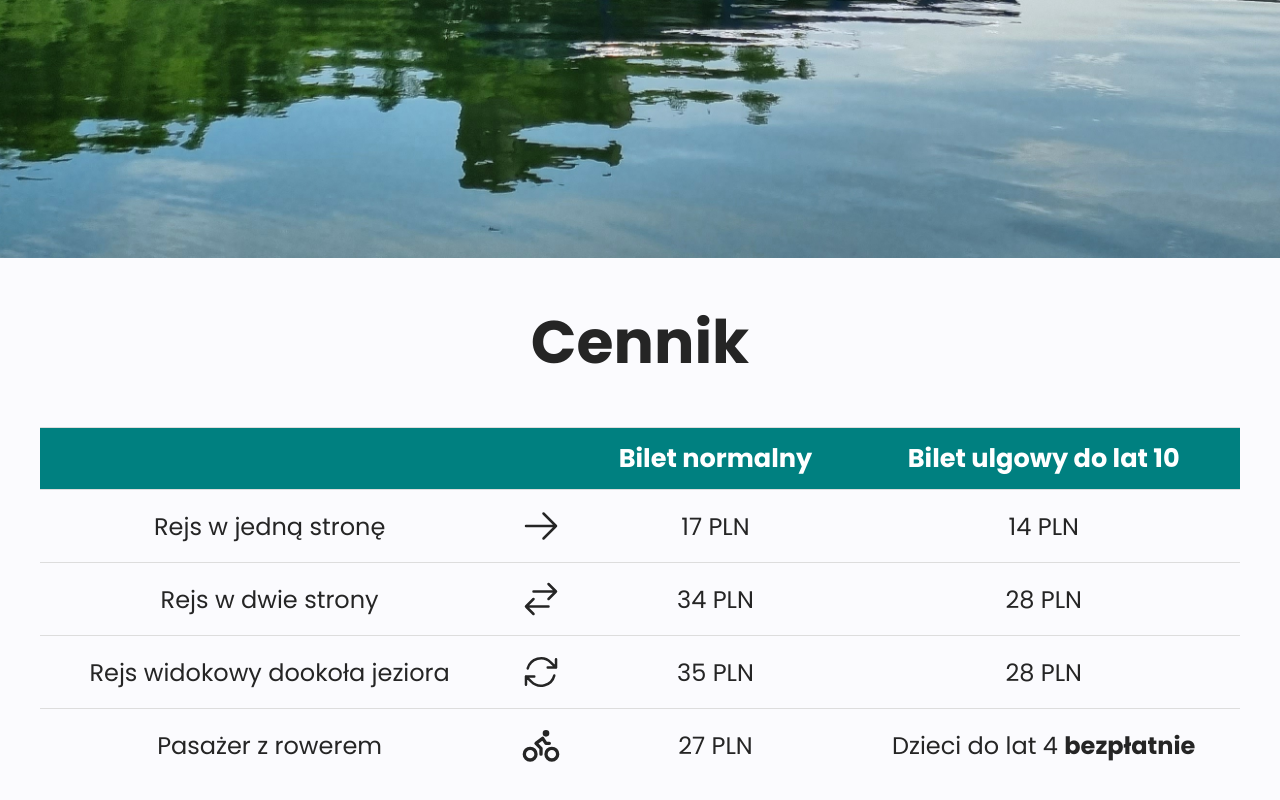
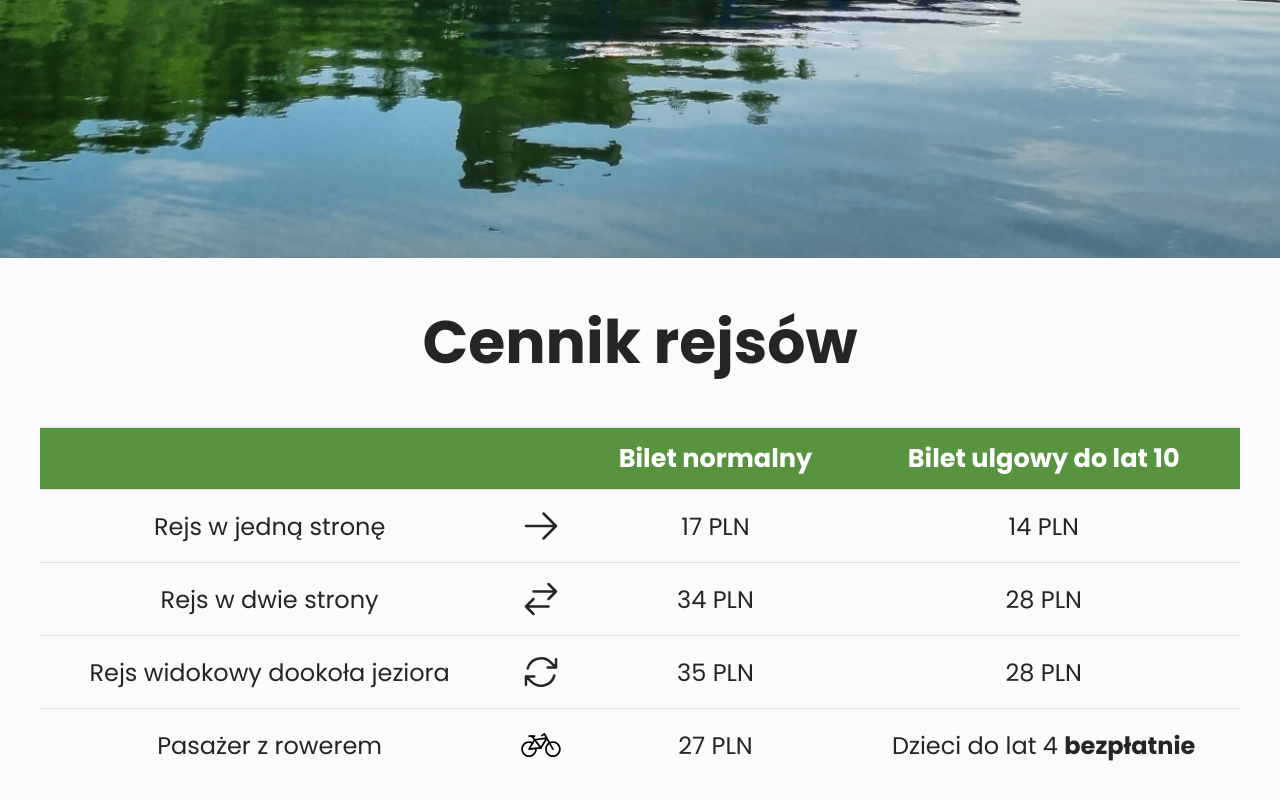
Before and after one commit to KrzysiekWorwa/czorsztynianka-homepage, a React (Create React App) app: page / in a window 1280 px wide. Shown: the part 2246-3046 px from the top of the page. Built offline with nearby package versions, Linux system fonts and the light colour scheme.

Commit message:
chaging bike svg icon

```diff
--- a/src/components/Content/Cruises/PriceList/index.js
+++ b/src/components/Content/Cruises/PriceList/index.js
@@ -3,11 +3,11 @@ import { StyledTable, TableHeader, TableCell, TableRow } from "./styled";
 import { ReactComponent as OneSideIcon } from "./1sideIcon.svg";
 import { ReactComponent as TwoSideIcon } from "./2sidesIcon.svg";
 import { ReactComponent as RoundIcon } from "./RoundIcon.svg";
-import { ReactComponent as BikeIcon } from "./bikeIcon.svg";
+import { ReactComponent as BikeIcon } from "./bicycle-54.svg";
 
 const PriceList = () => (
     <Wrapper>
-        <Header>Cennik</Header>
+        <Header>Cennik rejsów</Header>
         <StyledTable>
             <thead>
                 <TableRow>
--- a/src/components/Content/Cruises/PriceList/styled.js
+++ b/src/components/Content/Cruises/PriceList/styled.js
@@ -20,7 +20,7 @@ export const StyledTable = styled.table`
 
 export const TableHeader = styled.th`
   padding: 16px;
-  background-color:teal;
+  background-color:rgb(88, 148, 64);
   font-size: 1.6rem;
   color: white;
 `;
--- a/src/components/Content/Offer/styled.js
+++ b/src/components/Content/Offer/styled.js
@@ -43,6 +43,7 @@ export const Tile = styled.li`
     border-radius: 10px;
     border: 2px solid rgb(240, 240, 240);
     margin: 0;
+    box-shadow: 0 0 20px rgba(0,0,0,0.1);
 
     &:hover {
         border-color: rgba(3, 102, 214, 0.2);
```
Also changed, not shown: src/components/Content/Cruises/PriceList/bicycle-54.svg (added), src/components/Content/Cruises/PriceList/bikeIcon.svg (deleted).
